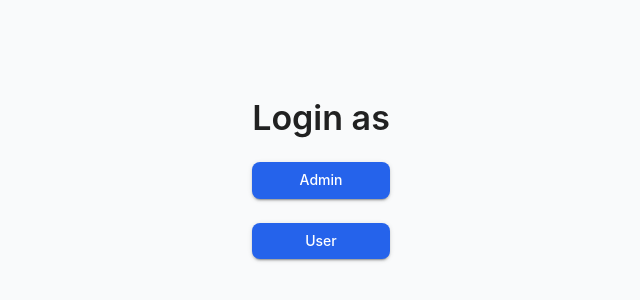
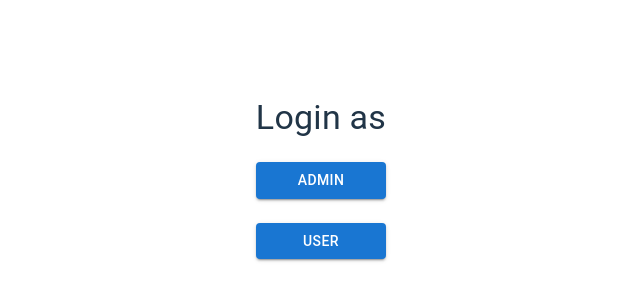
Before and after one commit to KashishGoyal905/taskflow, a React (Vite) app: page /login in a window 1280 px wide. Shown: the part 254-554 px from the top of the page, without its empty margins (319-959 px from the left). Built offline with nearby package versions, Linux system fonts and the light colour scheme.

Commit message:
dark mode

```diff
--- a/index.html
+++ b/index.html
@@ -4,6 +4,10 @@
     <meta charset="UTF-8" />
     <link rel="icon" type="image/svg+xml" href="/vite.svg" />
     <meta name="viewport" content="width=device-width, initial-scale=1.0" />
+    <link
+      href="https://cdn.jsdelivr.net/npm/remixicon@4.9.0/fonts/remixicon.css"
+      rel="stylesheet"
+    />
     <title>taskflow</title>
   </head>
   <body>
--- a/package.json
+++ b/package.json
@@ -18,7 +18,8 @@
     "react": "^19.2.0",
     "react-dom": "^19.2.0",
     "react-redux": "^9.2.0",
-    "react-router-dom": "^7.13.1"
+    "react-router-dom": "^7.13.1",
+    "remixicon": "^4.9.1"
   },
   "devDependencies": {
     "@eslint/js": "^9.39.1",
--- /dev/null
+++ b/src/app/ThemeContext.tsx
@@ -0,0 +1,34 @@
+import { ThemeProvider } from "@emotion/react";
+import { createContext, useMemo, useState } from "react";
+import { getTheme } from "./theme";
+
+export const ColorModeContext = createContext({
+  toggleColorMode: () => {},
+});
+
+export const ThemeContextProvider = ({ children }: any) => {
+  const [mode, setMode] = useState<"light" | "dark">(
+    () => (localStorage.getItem("theme") as "light" | "dark") || "light",
+  );
+
+  const colorMode = useMemo(
+    () => ({
+      toggleColorMode: () => {
+        setMode((prev) => {
+          const newMode = prev === "light" ? "dark" : "light";
+          localStorage.setItem("theme", newMode);
+          return newMode;
+        });
+      },
+    }),
+    [],
+  );
+
+  const theme = useMemo(() => getTheme(mode), [mode]);
+
+  return (
+    <ColorModeContext.Provider value={colorMode}>
+      <ThemeProvider theme={theme}>{children}</ThemeProvider>
+    </ColorModeContext.Provider>
+  );
+};
--- a/src/app/theme.ts
+++ b/src/app/theme.ts
@@ -1,29 +1,10 @@
 import { createTheme } from "@mui/material/styles";
 
-export const theme = createTheme({
+export const getTheme = (mode: "light" | "dark") => createTheme({
     palette: {
-        mode: "light",
+        mode,
         primary: {
-            main: "#2563eb", // blue-600 style
+            main: "#1976d2",
         },
-        secondary: {
-            main: "#7c3aed", // violet
-        },
-        background: {
-            default: "#f9fafb",
-            paper: "#ffffff",
-        },
-    },
-    typography: {
-        fontFamily: "Inter, sans-serif",
-        h4: {
-            fontWeight: 600,
-        },
-        button: {
-            textTransform: "none",
-        },
-    },
-    shape: {
-        borderRadius: 8,
-    },
+    }
 });
--- a/src/layouts/DashboardLayout.tsx
+++ b/src/layouts/DashboardLayout.tsx
@@ -3,6 +3,7 @@ import {
   Box,
   CssBaseline,
   Drawer,
+  IconButton,
   List,
   ListItemButton,
   ListItemText,
@@ -14,7 +15,9 @@ import { NavLink, Outlet, useNavigate } from "react-router-dom";
 import { useDispatch, useSelector } from "react-redux";
 import type { AppDispatch, RootState } from "../app/store";
 import { logout } from "../features/auth/authSlice";
-import { red } from "@mui/material/colors";
+import { useContext } from "react";
+import { ColorModeContext } from "../app/ThemeContext";
+// import "remixicon/fonts/remixicon.css";
 
 const drawerWidth = 240;
 // interface DashboardLayoutProps {
@@ -30,6 +33,8 @@ export default function DashboardLayout() {
     dispatch(logout());
     navigate("/");
   };
+
+  const colorMode = useContext(ColorModeContext);
 
   return (
     <Box sx={{ display: "flex" }}>
@@ -53,6 +58,9 @@ export default function DashboardLayout() {
         </Toolbar>
         <Toolbar>
           <Typography variant="h6" noWrap>
+            <IconButton onClick={colorMode.toggleColorMode}>
+              <i className="ri-moon-line"></i>
+            </IconButton>
             <button
               style={{
                 color: "red",
--- a/src/main.tsx
+++ b/src/main.tsx
@@ -6,19 +6,16 @@ import { Provider } from "react-redux";
 import { store } from "./app/store.ts";
 import { QueryClientProvider } from "@tanstack/react-query";
 import { queryClient } from "./app/queryClient.ts";
-import { ThemeProvider } from "@emotion/react";
-import { theme } from "./app/theme.ts";
-import { CssBaseline } from "@mui/material";
+import { ThemeContextProvider } from "./app/ThemeContext.tsx";
 
 createRoot(document.getElementById("root")!).render(
   <StrictMode>
+    <ThemeContextProvider>
     <Provider store={store}>
       <QueryClientProvider client={queryClient}>
-        <ThemeProvider theme={theme}>
-          <CssBaseline />
-          <App />
-        </ThemeProvider>
+        <App />
       </QueryClientProvider>
     </Provider>
+    </ThemeContextProvider>
   </StrictMode>,
 );
```
Also changed, not shown: 1 other file (tests, documents, lock files or other folders).
